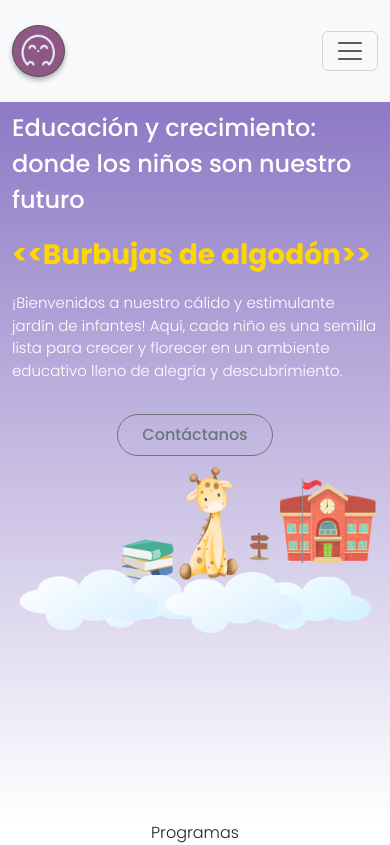
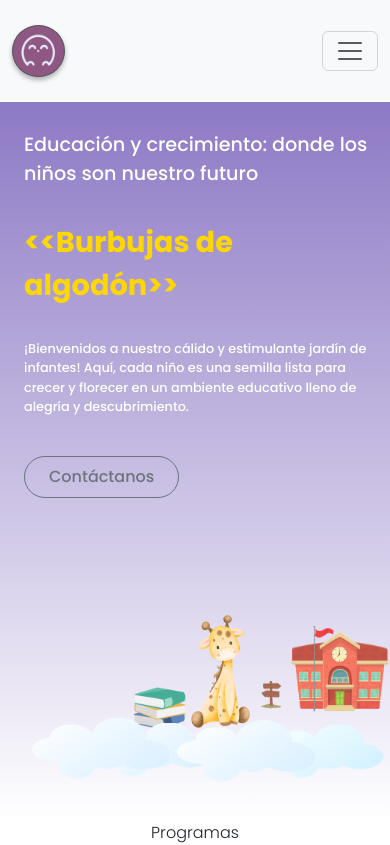
Before and after one commit to AndresBoni/Jardin-Burbujas-De-Algodon-Website, a React (Vite) app in the folder frontend/: page / in a window 390 px wide. Shown: the top 845 px of the page. Built offline with nearby package versions, Linux system fonts and the light colour scheme; a web font is replaced by a local one.

Commit message:
Orden header en responsive

```diff
--- a/frontend/src/components/Header.jsx
+++ b/frontend/src/components/Header.jsx
@@ -4,19 +4,19 @@ import imgJirafa from '../assets/hero_Img.png'
 
 const Header = () => {
   return (
-    <div className='container-fluid p-0 navbar-margin header flex-grow-1' id='header'>
-      <div className="container d-flex flex-column flex-grow-1">
-        <div className="row d-flex">
-          <div className="col-12 col-md-4 d-flex flex-column justify-content-center">
-            <span className='text-header-1 py-2'>Educación y crecimiento: donde los niños son nuestro futuro</span>
+    <div className='container-fluid p-0 navbar-margin header d-flex flex-column flex-grow-1' id='header'>
+      <div className="container d-flex flex-column flex-grow-1 p-0">
+        <div className="row d-flex flex-grow-1 ps-4">
+          <div className="col-12 col-md-6 col-lg-4 d-flex flex-column justify-content-center pb-4 pt-4 gap-3 mb-4">
+            <span className='text-header-1 pb-2'>Educación y crecimiento: donde los niños son nuestro futuro</span>
             <span className='text-header-2 py-2'>&lt;&lt;Burbujas de algodón&gt;&gt;</span>
-            <span className='text-header-3 py-2'>¡Bienvenidos a nuestro cálido y estimulante jardín de infantes! Aquí, cada niño es una semilla lista para crecer y florecer en un ambiente educativo lleno de alegría y descubrimiento.</span>
-            <a href='#contacto' className='d-flex align-self-center'>
+            <span className='text-header-3 pt-2'>¡Bienvenidos a nuestro cálido y estimulante jardín de infantes! Aquí, cada niño es una semilla lista para crecer y florecer en un ambiente educativo lleno de alegría y descubrimiento.</span>
+            <a href='#contacto' className='d-flex pb-4 mb-4'>
               <button type="button" class="btn btn-outline-secondary rounded-pill mt-4 px-4 py-2 ">Contáctanos</button>
             </a>
           </div>
-          <div className="col-12 col-md-8">
-            <img src={imgJirafa} alt="Imagen Jirafa" class="img-fluid" />
+          <div className="col-12 col-md-6 col-lg-8 d-flex flex-column justify-content-center pb-4">
+            <img src={imgJirafa} alt="Imagen Jirafa" className="img-fluid" />
           </div>
         </div>
 
--- a/frontend/src/components/styles/Header.css
+++ b/frontend/src/components/styles/Header.css
@@ -5,14 +5,15 @@
 }
 
 .text-header-1{
-    font-size: 24px;
+    font-size: 1.2rem;
     font-weight: 500;
 }
 .text-header-2{
     color: #FFD700;
-    font-size: 28px;
+    font-size: 1.8rem;
     font-weight: bold;
 }
 .text-header-3{
-    font-size: 15px;
+    font-size: 0.8rem;
+    font-weight: 500;
 }
```
